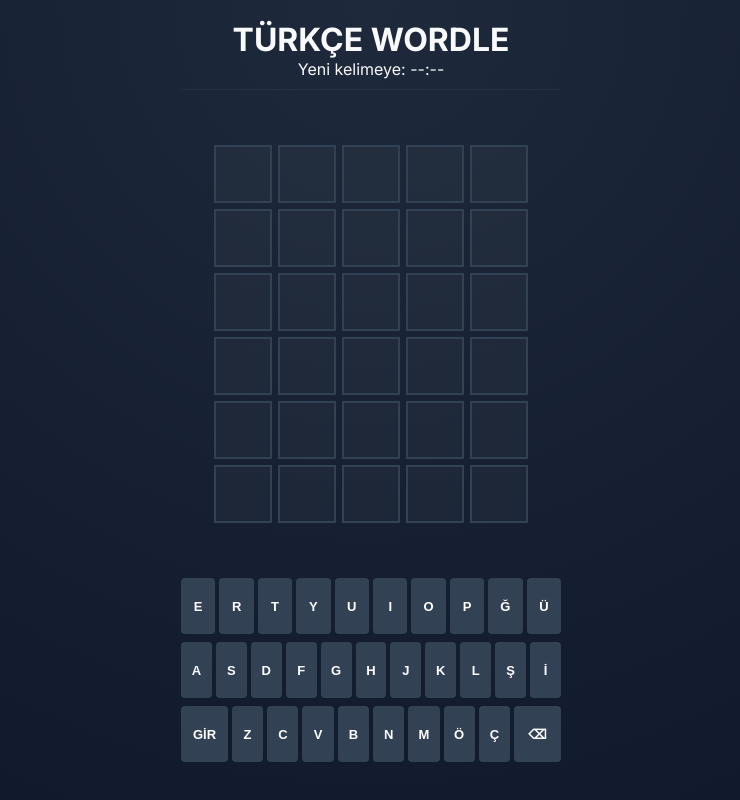
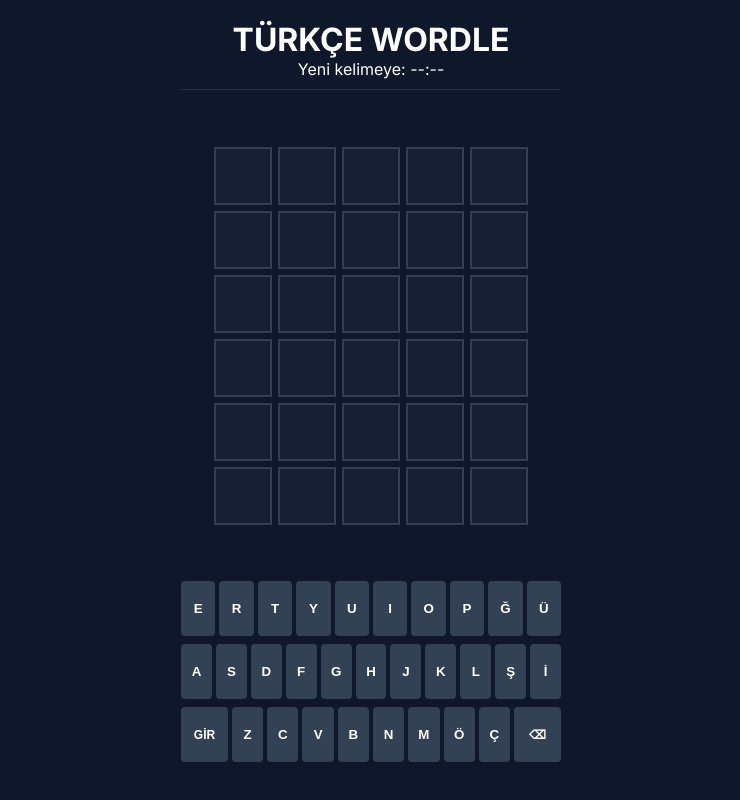
Before and after one commit to Resinder/tr-wordle-hourly, a plain HTML site: page index.html in a window 1280 px wide. Shown: the whole page, without its empty margins (269-1009 px from the left). Drawn offline with Linux system fonts and the light colour scheme; no server answers.

Commit message:
Refactor CSS for improved styling and layout
Consolidated CSS rules, updated color variables, and improved layout properties.

```diff
--- a/style.css
+++ b/style.css
@@ -1,29 +1,21 @@
-/* --- Kompakt ve Kenetlenmiş Wordle Tasarımı --- */
-* {
-    margin: 0;
-    padding: 0;
-    box-sizing: border-box;
-}
+* { margin: 0; padding: 0; box-sizing: border-box; }
 
 :root {
-    --bg-dark: #0f172a;
-    --bg-light: #1e293b;
+    --bg: #0f172a;
     --correct: #10b981;
     --present: #f59e0b;
     --absent: #475569;
-    --tile-border: #334155;
-    --text-main: #f8fafc;
+    --border: #334155;
 }
 
 body {
     font-family: 'Inter', sans-serif;
-    background: radial-gradient(circle at top, var(--bg-light), var(--bg-dark));
-    color: var(--text-main);
+    background: var(--bg);
+    color: white;
     height: 100vh;
-    height: 100dvh;
     display: flex;
     flex-direction: column;
-    align-items: center; /* Yatayda ortala */
+    align-items: center;
     overflow: hidden;
 }
 
@@ -37,82 +29,77 @@ body {
 }
 
 header {
+    text-align: center;
     padding: 10px 0;
-    text-align: center;
-    border-bottom: 1px solid rgba(255, 255, 255, 0.05);
-    flex-shrink: 0; /* Header'ın daralmasını engelle */
+    border-bottom: 1px solid rgba(255,255,255,0.1);
 }
 
-/* --- TAHTA DÜZELTMESİ --- */
 #game-board {
     display: flex;
     flex-direction: column;
-    gap: 6px; /* Satırlar arası mesafe */
+    gap: 6px;
     padding: 20px 0;
+    justify-content: center;
     align-items: center;
-    justify-content: center; /* Kutuları merkeze topla */
-    flex-grow: 1; /* Boşluğu kullan ama satırları yayma */
+    flex-grow: 1; /* Boşluğu kapla ama içeriği yayma */
 }
 
-.row {
-    display: flex;
-    gap: 6px; /* Kutular arası yan yana mesafe */
-    justify-content: center;
-}
+.row { display: flex; gap: 6px; }
 
 .tile {
-    /* Sabit ve ekranla orantılı kare kutular */
     width: 58px;
     height: 58px;
-    /* Küçük ekranlar için küçülme ayarı */
     max-width: 13vw;
     max-height: 13vw;
-
-    border: 2px solid var(--tile-border);
+    border: 2px solid var(--border);
     display: flex;
     align-items: center;
     justify-content: center;
     font-size: 2rem;
     font-weight: 800;
-    text-transform: uppercase;
-    background: rgba(255, 255, 255, 0.03);
+    background: rgba(255,255,255,0.03);
+    transition: background 0.5s;
 }
 
-/* --- KLAVYE DÜZELTMESİ --- */
-#keyboard {
-    margin-top: auto; /* Klavyeyi en alta yasla */
-    padding-bottom: 20px;
-    flex-shrink: 0;
-}
+.tile.correct { background: var(--correct) !important; border-color: var(--correct) !important; }
+.tile.present { background: var(--present) !important; border-color: var(--present) !important; }
+.tile.absent { background: var(--absent) !important; border-color: var(--absent) !important; opacity: 0.5; }
 
-.keyboard-row {
-    display: flex;
-    justify-content: center;
-    gap: 4px;
-    margin-bottom: 8px;
-}
-
+#keyboard { margin-top: auto; padding-bottom: 20px; }
+.keyboard-row { display: flex; justify-content: center; gap: 4px; margin-bottom: 8px; }
 .key {
-    height: 56px;
-    min-width: 30px;
+    height: 55px;
     background: #334155;
     color: white;
     border: none;
     border-radius: 4px;
     font-weight: 700;
-    font-size: 13px;
     flex: 1;
     cursor: pointer;
     display: flex;
     align-items: center;
     justify-content: center;
 }
+.key.wide { flex: 1.5; font-size: 12px; }
+.key.correct { background: var(--correct); }
+.key.present { background: var(--present); }
+.key.absent { background: #1e293b; opacity: 0.4; }
 
-.key.wide { flex: 1.5; }
+@keyframes flip { 50% { transform: rotateX(90deg); } }
+.tile.flip { animation: flip 0.5s ease; }
 
-/* Renkler ve Animasyonlar aynı kalabilir */
-.tile.correct { background: var(--correct) !important; border-color: var(--correct) !important; }
-.tile.present { background: var(--present) !important; border-color: var(--present) !important; }
-.tile.absent { background: var(--absent) !important; border-color: var(--absent) !important; opacity: 0.5; }
-.tile.flip { animation: flip 0.5s ease-in-out; }
-@keyframes flip { 50% { transform: rotateX(90deg); } }
+#message-container {
+    position: fixed;
+    top: 20%;
+    left: 50%;
+    transform: translateX(-50%);
+    z-index: 100;
+}
+.message {
+    background: white;
+    color: black;
+    padding: 10px 20px;
+    border-radius: 4px;
+    font-weight: 800;
+    box-shadow: 0 4px 20px rgba(0,0,0,0.5);
+}
```
